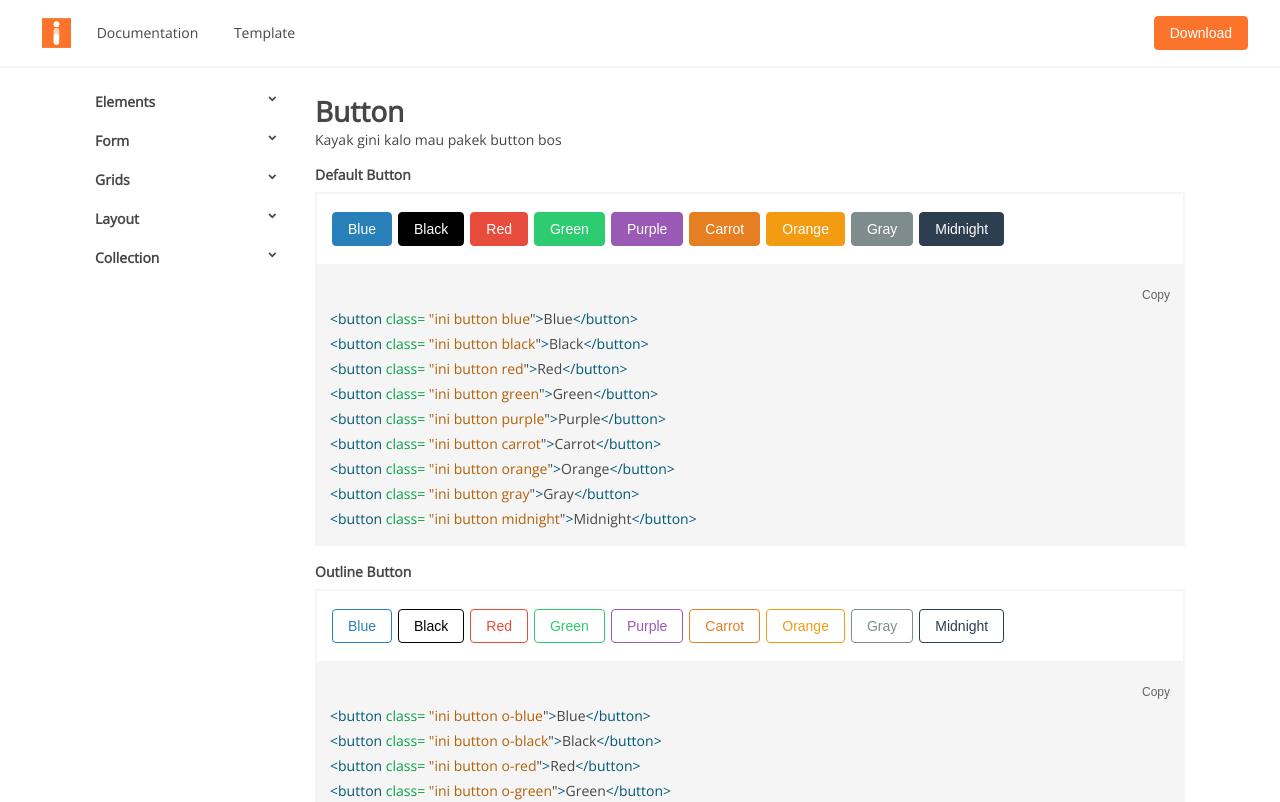
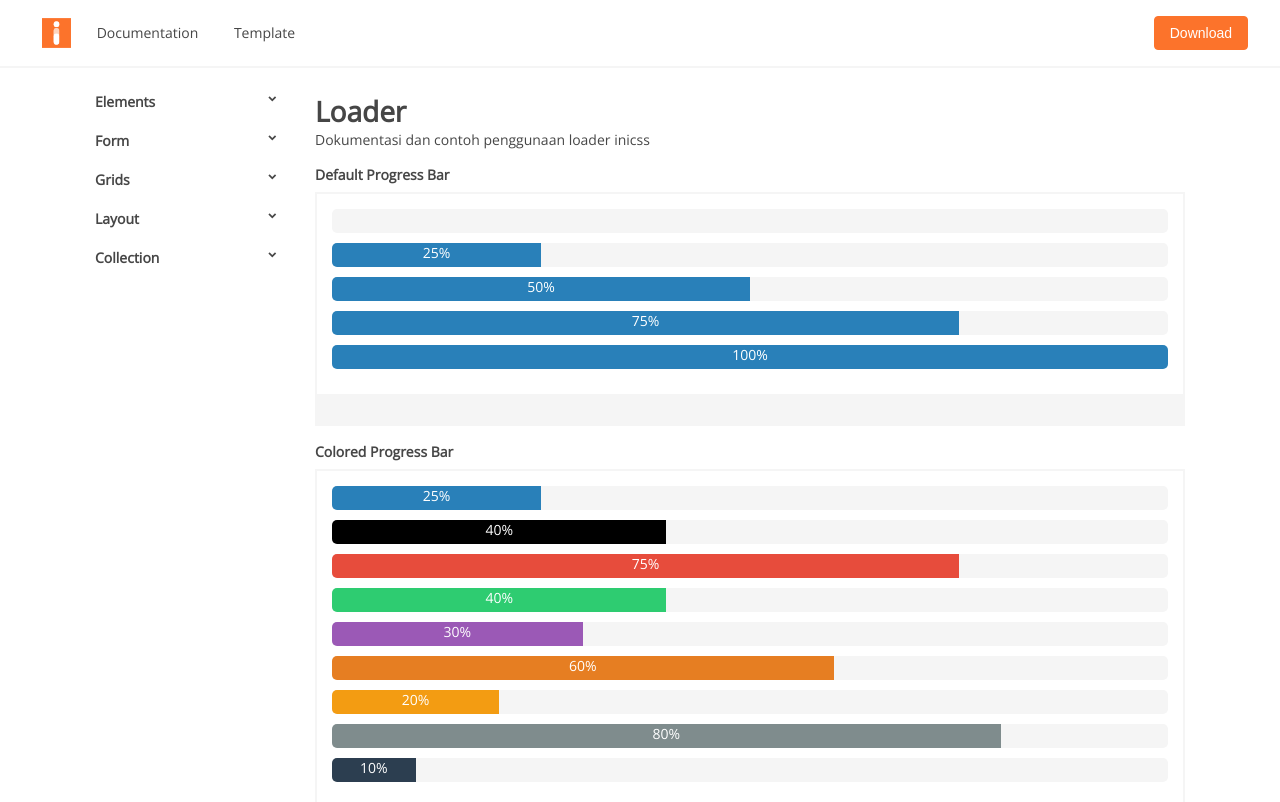
Before and after one commit to Ovinsyah/inicss, a Vue app: page /documentation/collection/loader in a window 1280 px wide. Shown: the top 802 px of the page. Built offline with nearby package versions, Linux system fonts and the light colour scheme.

Commit message:
add loader

```diff
--- a/public/assets/css/ini.css
+++ b/public/assets/css/ini.css
@@ -1898,4 +1898,37 @@ img.ini.thumbnail {
     .ini.tabs.vertical .tab.body .content.active {
       display: block; }
 
+/*
+===============================================================
+    INI TABS
+===============================================================
+*/
+.ini.progress {
+  width: 100%;
+  height: 1.5rem;
+  background: #f5f5f5;
+  border-radius: 5px;
+  overflow: hidden; }
+  .ini.progress .bar {
+    height: 100%;
+    background: #2980b9;
+    color: #fff;
+    text-align: center; }
+  .ini.progress .bar.black {
+    background: #000; }
+  .ini.progress .bar.red {
+    background: #e74c3c; }
+  .ini.progress .bar.green {
+    background: #2ecc71; }
+  .ini.progress .bar.purple {
+    background: #9b59b6; }
+  .ini.progress .bar.carrot {
+    background: #e67e22; }
+  .ini.progress .bar.orange {
+    background: #f39c12; }
+  .ini.progress .bar.gray {
+    background: #7f8c8d; }
+  .ini.progress .bar.midnight {
+    background: #2c3e50; }
+
 /*# sourceMappingURL=ini.css.map */
--- a/public/assets/css/ini.scss
+++ b/public/assets/css/ini.scss
@@ -2304,3 +2304,49 @@ img.ini.thumbnail {
         }
     }
 }
+
+/*
+===============================================================
+    INI TABS
+===============================================================
+*/
+
+.ini.progress{
+    width: 100%;
+    height: 1.5rem;
+    background: #f5f5f5;
+    border-radius: 5px;
+    overflow: hidden;
+
+    .bar{
+        height: 100%;
+        background: $blue-color;
+        color: #fff;
+        text-align: center;
+
+    }
+    .bar.black{
+        background: $black-color;
+    }
+    .bar.red{
+        background: $red-color;
+    }
+    .bar.green{
+        background: $green-color;
+    }
+    .bar.purple{
+        background: $purple-color;
+    }
+    .bar.carrot{
+        background: $carrot-color;
+    }
+    .bar.orange{
+        background: $orange-color;
+    }
+    .bar.gray{
+        background: $gray-color;
+    }
+    .bar.midnight{
+        background: $midnight-color;
+    }
+}
--- a/public/assets/css/main.css
+++ b/public/assets/css/main.css
@@ -119,3 +119,6 @@
 .example.dropdown-icon .dropdown-icon{
     margin-right: 5px;
 }
+.example.progress .ini.progress{
+    margin-bottom: 10px;
+}
--- a/src/views/documentation/collection/Loader.vue
+++ b/src/views/documentation/collection/Loader.vue
@@ -4,88 +4,71 @@
     <div class="ini wrapper container">
       <Menu/>
       <div class="body content">
-          <h1>Button</h1>
-          <div>Kayak gini kalo mau pakek button bos</div>
-          <h4 class="mt-3">Default Button</h4>
-          <div class="ini section">
-            <div class="example button">
-                <button class="ini button blue">Blue</button>
-                <button class="ini button black">Black</button>
-                <button class="ini button red">Red</button>
-                <button class="ini button green">Green</button>
-                <button class="ini button purple">Purple</button>
-                <button class="ini button carrot">Carrot</button>
-                <button class="ini button orange">Orange</button>
-                <button class="ini button gray">Gray</button>
-                <button class="ini button midnight">Midnight</button>
+        <h1>Loader</h1>
+        <div>Dokumentasi dan contoh penggunaan loader inicss</div>
+        <h4 class="mt-3">Default Progress Bar</h4>
+        <div class="ini section">
+          <div class="example progress">
+            <div class="ini progress">
+              <div class="bar" style="width: 0%;"></div>
             </div>
-            <div class="code">
-                <div class="ini align right">
-                    <button class="ini button copy onCopy">Copy</button>
-                </div>
-                <div class="area selected">
-                    <div><span class="tag">&lt;button</span> <span class="class"> class=</span><span class="nclass"> &quot;ini button blue</span>&quot;<span class="tag">&gt;</span>Blue<span class="tag">&lt;/button<span class="tag">&gt;</span></span></div>
-                    <div><span class="tag">&lt;button</span> <span class="class"> class=</span><span class="nclass"> &quot;ini button black</span>&quot;<span class="tag">&gt;</span>Black<span class="tag">&lt;/button<span class="tag">&gt;</span></span></div>
-                    <div><span class="tag">&lt;button</span> <span class="class"> class=</span><span class="nclass"> &quot;ini button red</span>&quot;<span class="tag">&gt;</span>Red<span class="tag">&lt;/button<span class="tag">&gt;</span></span></div>
-                    <div><span class="tag">&lt;button</span> <span class="class"> class=</span><span class="nclass"> &quot;ini button green</span>&quot;<span class="tag">&gt;</span>Green<span class="tag">&lt;/button<span class="tag">&gt;</span></span></div>
-                    <div><span class="tag">&lt;button</span> <span class="class"> class=</span><span class="nclass"> &quot;ini button purple</span>&quot;<span class="tag">&gt;</span>Purple<span class="tag">&lt;/button<span class="tag">&gt;</span></span></div>
-                    <div><span class="tag">&lt;button</span> <span class="class"> class=</span><span class="nclass"> &quot;ini button carrot</span>&quot;<span class="tag">&gt;</span>Carrot<span class="tag">&lt;/button<span class="tag">&gt;</span></span></div>
-                    <div><span class="tag">&lt;button</span> <span class="class"> class=</span><span class="nclass"> &quot;ini button orange</span>&quot;<span class="tag">&gt;</span>Orange<span class="tag">&lt;/button<span class="tag">&gt;</span></span></div>
-                    <div><span class="tag">&lt;button</span> <span class="class"> class=</span><span class="nclass"> &quot;ini button gray</span>&quot;<span class="tag">&gt;</span>Gray<span class="tag">&lt;/button<span class="tag">&gt;</span></span></div>
-                    <div><span class="tag">&lt;button</span> <span class="class"> class=</span><span class="nclass"> &quot;ini button midnight</span>&quot;<span class="tag">&gt;</span>Midnight<span class="tag">&lt;/button<span class="tag">&gt;</span></span></div>
-                </div>
-                <textarea cols="100" rows="100" class="hidden">
-&#x3C;button class=&#x22;ini button blue&#x22;&#x3E;Blue&#x3C;/button&#x3E;
-&#x3C;button class=&#x22;ini button black&#x22;&#x3E;Black&#x3C;/button&#x3E;
-&#x3C;button class=&#x22;ini button red&#x22;&#x3E;Red&#x3C;/button&#x3E;
-&#x3C;button class=&#x22;ini button green&#x22;&#x3E;Green&#x3C;/button&#x3E;
-&#x3C;button class=&#x22;ini button purple&#x22;&#x3E;Purple&#x3C;/button&#x3E;
-&#x3C;button class=&#x22;ini button carrot&#x22;&#x3E;Carrot&#x3C;/button&#x3E;
-&#x3C;button class=&#x22;ini button orange&#x22;&#x3E;Orange&#x3C;/button&#x3E;
-&#x3C;button class=&#x22;ini button gray&#x22;&#x3E;Gray&#x3C;/button&#x3E;
-&#x3C;button class=&#x22;ini button midnight&#x22;&#x3E;Midnight&#x3C;/button&#x3E;</textarea>
+            <div class="ini progress">
+              <div class="bar" style="width: 25%;">25%</div>
+            </div>
+            <div class="ini progress">
+              <div class="bar" style="width: 50%;">50%</div>
+            </div>
+            <div class="ini progress">
+              <div class="bar" style="width: 75%;">75%</div>
+            </div>
+            <div class="ini progress">
+              <div class="bar" style="width: 100%;">100%</div>
             </div>
           </div>
-          <h4 class="mt-3">Outline Button</h4>
-          <div class="ini section">
-            <div class="example button">
-                <button class="ini button o-blue">Blue</button>
-                <button class="ini button o-black">Black</button>
-                <button class="ini button o-red">Red</button>
-                <button class="ini button o-green">Green</button>
-                <button class="ini button o-purple">Purple</button>
-                <button class="ini button o-carrot">Carrot</button>
-                <button class="ini button o-orange">Orange</button>
-                <button class="ini button o-gray">Gray</button>
-                <button class="ini button o-midnight">Midnight</button>
+          <div class="code">
+
+            <textarea cols="100" rows="100" class="hidden">
+
+            </textarea>
+          </div>
+
+          <h4 class="mt-3">Colored Progress Bar</h4>
+          <div class="example progress">
+            <div class="ini progress">
+              <div class="bar blue" style="width: 25%;">25%</div>
             </div>
-            <div class="code">
-                <div class="ini align right">
-                    <button class="ini button copy onCopy">Copy</button>
-                </div>
-                <div class="area selected">
-                    <div><span class="tag">&lt;button</span> <span class="class"> class=</span><span class="nclass"> &quot;ini button o-blue</span>&quot;<span class="tag">&gt;</span>Blue<span class="tag">&lt;/button<span class="tag">&gt;</span></span></div>
-                    <div><span class="tag">&lt;button</span> <span class="class"> class=</span><span class="nclass"> &quot;ini button o-black</span>&quot;<span class="tag">&gt;</span>Black<span class="tag">&lt;/button<span class="tag">&gt;</span></span></div>
-                    <div><span class="tag">&lt;button</span> <span class="class"> class=</span><span class="nclass"> &quot;ini button o-red</span>&quot;<span class="tag">&gt;</span>Red<span class="tag">&lt;/button<span class="tag">&gt;</span></span></div>
-                    <div><span class="tag">&lt;button</span> <span class="class"> class=</span><span class="nclass"> &quot;ini button o-green</span>&quot;<span class="tag">&gt;</span>Green<span class="tag">&lt;/button<span class="tag">&gt;</span></span></div>
-                    <div><span class="tag">&lt;button</span> <span class="class"> class=</span><span class="nclass"> &quot;ini button o-purple</span>&quot;<span class="tag">&gt;</span>Purple<span class="tag">&lt;/button<span class="tag">&gt;</span></span></div>
-                    <div><span class="tag">&lt;button</span> <span class="class"> class=</span><span class="nclass"> &quot;ini button o-carrot</span>&quot;<span class="tag">&gt;</span>Carrot<span class="tag">&lt;/button<span class="tag">&gt;</span></span></div>
-                    <div><span class="tag">&lt;button</span> <span class="class"> class=</span><span class="nclass"> &quot;ini button o-orange</span>&quot;<span class="tag">&gt;</span>Orange<span class="tag">&lt;/button<span class="tag">&gt;</span></span></div>
-                    <div><span class="tag">&lt;button</span> <span class="class"> class=</span><span class="nclass"> &quot;ini button o-gray</span>&quot;<span class="tag">&gt;</span>Gray<span class="tag">&lt;/button<span class="tag">&gt;</span></span></div>
-                    <div><span class="tag">&lt;button</span> <span class="class"> class=</span><span class="nclass"> &quot;ini button o-midnight</span>&quot;<span class="tag">&gt;</span>Midnight<span class="tag">&lt;/button<span class="tag">&gt;</span></span></div>
-                </div>
-                <textarea cols="100" rows="100" class="hidden">
-&#x3C;button class=&#x22;ini button o-blue&#x22;&#x3E;Blue&#x3C;/button&#x3E;
-&#x3C;button class=&#x22;ini button o-black&#x22;&#x3E;Black&#x3C;/button&#x3E;
-&#x3C;button class=&#x22;ini button o-red&#x22;&#x3E;Red&#x3C;/button&#x3E;
-&#x3C;button class=&#x22;ini button o-green&#x22;&#x3E;Green&#x3C;/button&#x3E;
-&#x3C;button class=&#x22;ini button o-purple&#x22;&#x3E;Purple&#x3C;/button&#x3E;
-&#x3C;button class=&#x22;ini button o-carrot&#x22;&#x3E;Carrot&#x3C;/button&#x3E;
-&#x3C;button class=&#x22;ini button o-orange&#x22;&#x3E;Orange&#x3C;/button&#x3E;
-&#x3C;button class=&#x22;ini button o-gray&#x22;&#x3E;Gray&#x3C;/button&#x3E;
-&#x3C;button class=&#x22;ini button o-midnight&#x22;&#x3E;Midnight&#x3C;/button&#x3E;</textarea>
+            <div class="ini progress">
+              <div class="bar black" style="width: 40%;">40%</div>
+            </div>
+            <div class="ini progress">
+              <div class="bar red" style="width: 75%;">75%</div>
+            </div>
+            <div class="ini progress">
+              <div class="bar green" style="width: 40%;">40%</div>
+            </div>
+            <div class="ini progress">
+              <div class="bar purple" style="width: 30%;">30%</div>
+            </div>
+            <div class="ini progress">
+              <div class="bar carrot" style="width: 60%;">60%</div>
+            </div>
+            <div class="ini progress">
+              <div class="bar orange" style="width: 20%;">20%</div>
+            </div>
+            <div class="ini progress">
+              <div class="bar gray" style="width: 80%;">80%</div>
+            </div>
+            <div class="ini progress">
+              <div class="bar midnight" style="width: 10%;">10%</div>
             </div>
           </div>
+          <div class="code">
+
+            <textarea cols="100" rows="100" class="hidden">
+
+            </textarea>
+          </div>
+        </div>
       </div>
     </div>
   </div>
```
Also changed, not shown: 1 other file (tests, documents, lock files or other folders).
